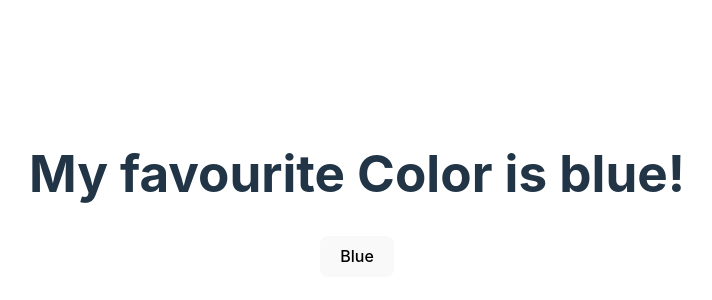
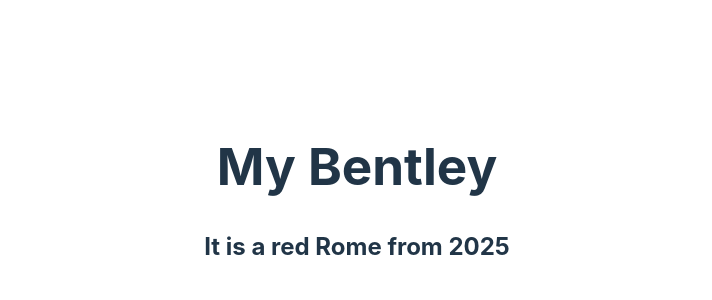
Before and after one commit to Afari-Richmond/React-Hooks-Practice, a React (Vite) app in the folder React Hooks/: page / in a window 1280 px wide. Shown: the part 206-506 px from the top of the page, without its empty margins (283-995 px from the left). Built offline with nearby package versions, Linux system fonts and the light colour scheme.

Commit message:
Adding multiple use state hooks

```diff
--- a/React Hooks/src/App.jsx
+++ b/React Hooks/src/App.jsx
@@ -2,20 +2,16 @@
 import "./App.css";
 
 const App = () => {
-  const [color, setColor] = useState("blue");
 
-  const changeColor = () => {
-    const position = true;
-
-    setColor(() => {
-      position ? setColor("red") : setColor("blue");
-    });
-  };
+  const [brand, setBrand] = useState("Bentley");
+  const [model, setModel] = useState("Rome");
+  const [year, setYear] = useState(2025);
+  const [color, setColor] = useState("red");
 
   return (
     <>
-      <h1>My favourite Color is {color}!</h1>
-      <button onClick={changeColor}>Blue</button>
+     <h1>My {brand}</h1>
+    <h2>It is a {color} {model} from {year}</h2>
     </>
   );
 };
```
